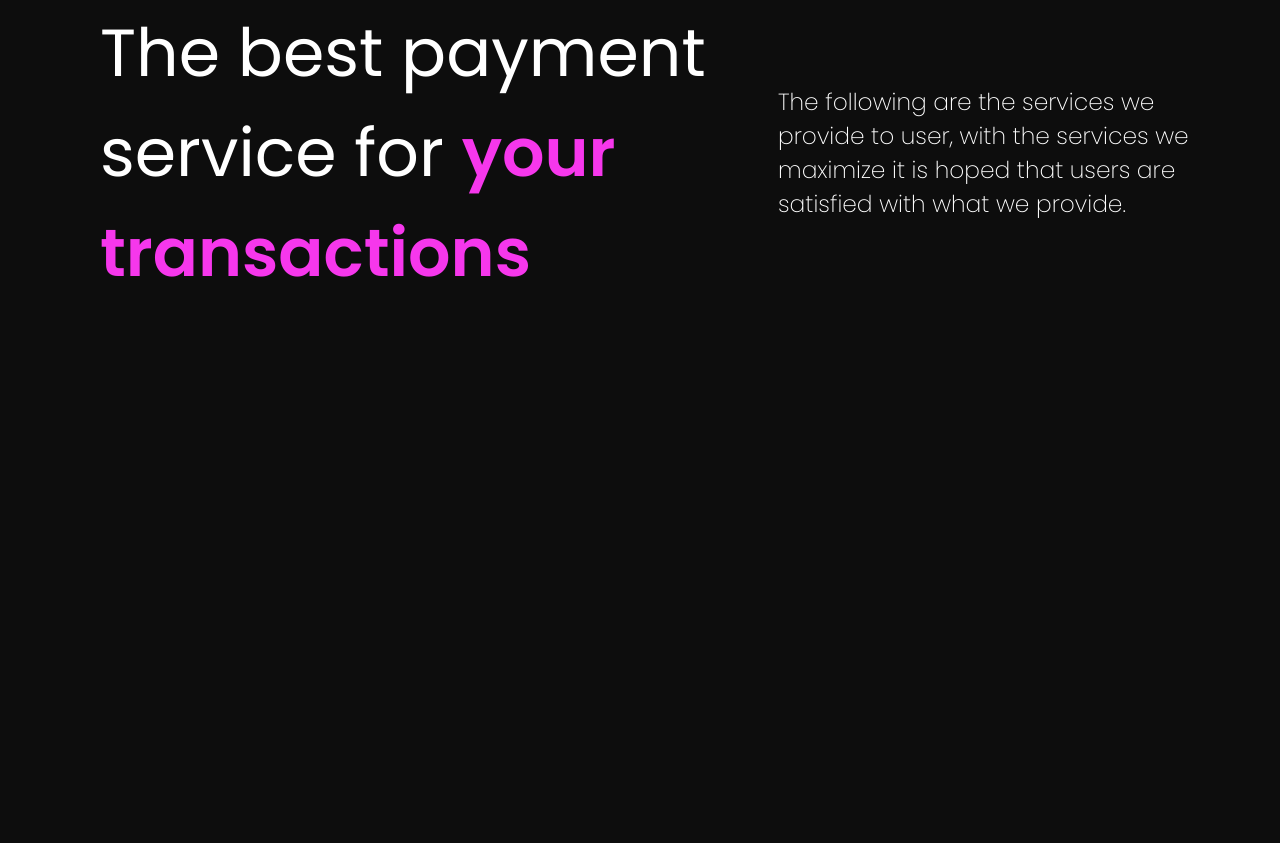
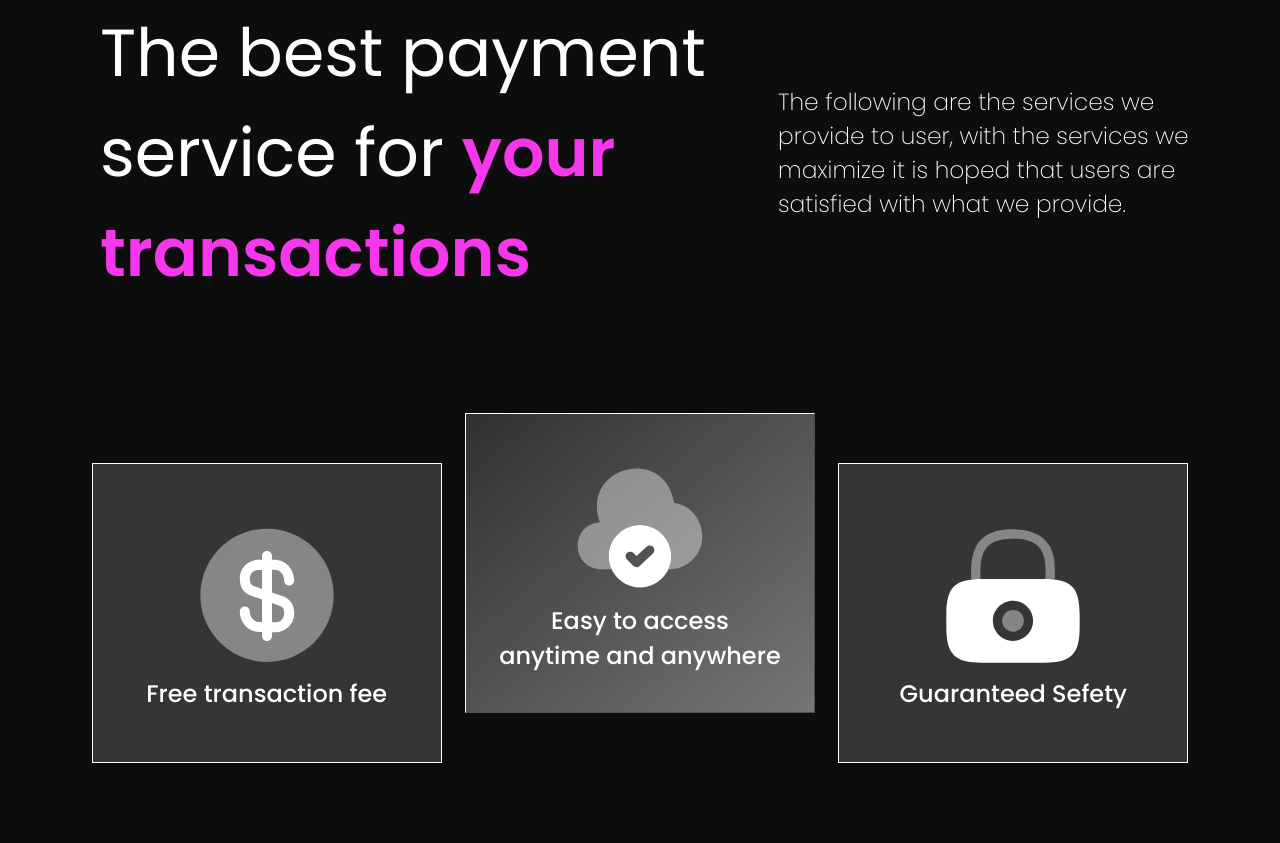
Before and after one commit to sutharrahul/Credit-card, a plain HTML site: page index.html in a window 1280 px wide. Shown: the part 1233-2076 px from the top of the page. Before the commit the page ends 1616 px from the top, so only its background shows below. Drawn offline with Linux system fonts and the light colour scheme.

Commit message:
new banner add :fire:

```diff
--- a/index.html
+++ b/index.html
@@ -56,10 +56,26 @@
         <img class="logobnrimg" src="Project 1- Credit Card Landing Page/Assets/Icons/Logo.svg" alt="">
         <img class="logobnrimg" src="Project 1- Credit Card Landing Page/Assets/Icons/Logo.svg" alt="">
     </div>
-    <div class="bestpaymet-container">
-        <h3>The best payment service for <span class="h3color">your transactions</span></h3>
-        <p class="paymetparagraph">The following are the services we provide to user, with the services we maximize it is hoped that users are satisfied with what we provide.</p>
-    </div>
+    <article>
+        <div class="bestpaymet-container">
+            <h3>The best payment service for <span class="h3color">your transactions</span></h3>
+            <p class="paymetparagraph">The following are the services we provide to user, with the services we maximize it is hoped that users are satisfied with what we provide.</p>
+        </div>
+    </article>
+    <section class="features">
+        <div class="bannerfeatures">
+            <img src="Project 1- Credit Card Landing Page/Assets/Icons/dollar-circle.svg" alt="dollar-circle">
+            <p>Free transaction fee</p>
+        </div>
+        <div class="cloude">
+            <img class="imgcloude" src="Project 1- Credit Card Landing Page/Assets/Icons/cloud-add.svg" alt="cloud-add">
+            <p class="cldeasy">Easy to access anytime and anywhere</p>
+        </div>
+        <div class="bannerfeatures">
+            <img src="Project 1- Credit Card Landing Page/Assets/Icons/lock.svg" alt="lock">
+            <p>Guaranteed Sefety</p>
+        </div>
+    </section>
     </div>
 </body>
 </html>
--- a/style.css
+++ b/style.css
@@ -45,7 +45,6 @@ ul button{
     color: #ffff;
     font-size: 10pt;
     z-index: 1;
-    /* margin-right: 50px; */
 }
 .imgcnt{
     position: absolute;
@@ -172,3 +171,45 @@ div h3{
     font-size: 17.5pt;
     font-weight: 200;
 }
+.features{
+    display: flex;
+    justify-content: space-around;
+    align-items: center;
+    padding: 80px;
+    font-size: 18pt;
+    font-weight: 500;
+}
+.bannerfeatures{
+    display: flex;
+    flex-direction: column;
+    justify-content: center;
+    align-items: center;
+    text-align: center;
+    height: 300px;
+    width: 350px;
+    background-color: #363535;
+    border: 1px solid;
+    border-color: #fffff;
+}
+.cldeasy{
+    margin-left: 33px;
+    margin-right: 33px;
+}
+.imgcloude{
+    height: 150px;
+}
+.cloude{
+    display: flex;
+    flex-direction: column;
+    justify-content: center;
+    text-align: center;
+    height: 300px;
+    width: 350px;
+    /* padding: 70px 100px 70px 100px; */
+    background: linear-gradient(to bottom right, #313030 0%, #777676 100%);
+    border: 1px solid;
+    border-color: #ffff #504f4f #504f4f #ffff ;
+    z-index: 1;
+    position: relative;
+    bottom: 50px;
+}
```
